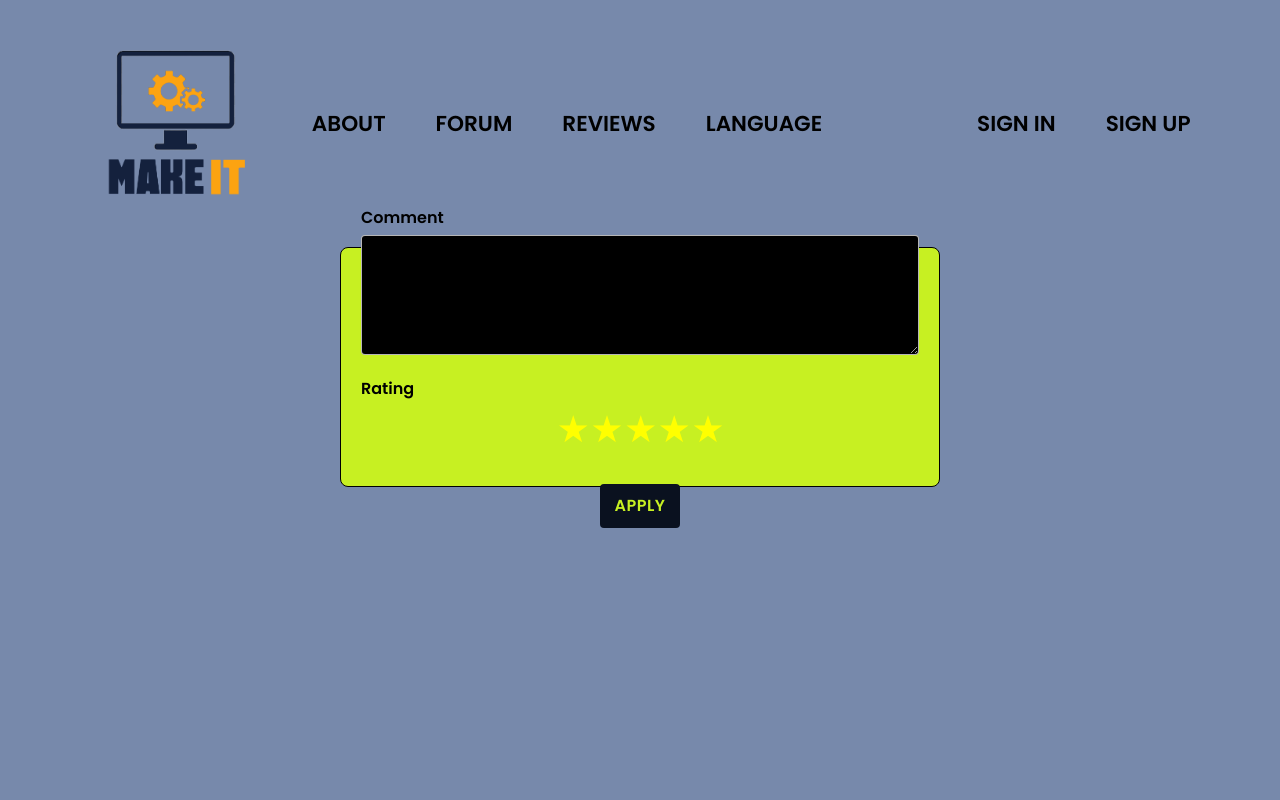
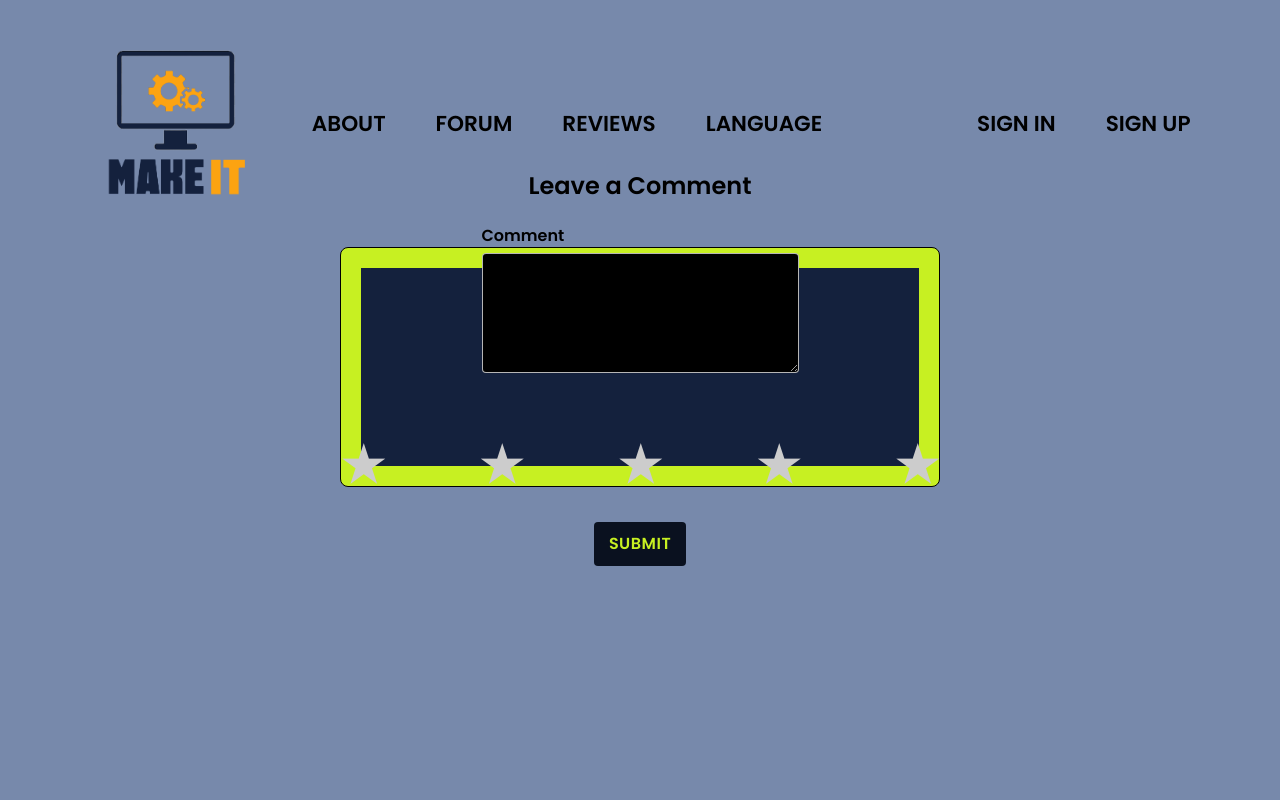
Before and after one commit to BojidarDermendjiev/MakePC-ReactFirstApp, a React (Vite) app in the folder YouCanBuildIT.Demo/client/: page /comment in a window 1280 px wide. Shown: the top 800 px of the page. Built offline with nearby package versions, Linux system fonts and the light colour scheme.

Commit message:
Fixing start problem

```diff
--- a/YouCanBuildIT.Demo/client/src/assets/styles/comment.module.css
+++ b/YouCanBuildIT.Demo/client/src/assets/styles/comment.module.css
@@ -55,20 +55,23 @@ textarea .form-group input:focus,
   gap: 5px;
 }
 
-.rating input {
-  display: none;
-}
-
-.rating label {
-  font-size: 2em;
-  color: #ff0;
+.star-button,
+.star-button-blank {
+  background: none;
+  border: none;
   cursor: pointer;
 }
 
-.rating input:checked ~ label,
-.rating label:hover,
-.rating label:hover ~ label {
-  color: rgb(0, 0, 0);
+.star {
+  color: #ff0; /* Yellow stars */
+  font-size: 4em;
+  padding: 0 !important;
+}
+
+.star-button-blank .star {
+  color: #ccc; /* Light grey for unselected stars */
+  padding: 0 !important;
+
 }
 
 .btnSumit {
--- a/YouCanBuildIT.Demo/client/src/pages/Feedback/Comment.jsx
+++ b/YouCanBuildIT.Demo/client/src/pages/Feedback/Comment.jsx
@@ -1,57 +1,49 @@
-import React, { useContext, useState } from "react";
-import styles from "../../assets/styles/comment.module.css";
-import { AuthContext } from "../../context/AuthContextProvider";
+import React, { useState } from 'react';
+import styles from '../../assets/styles/comment.module.css';
 
-export default function Comment() {
-  const { user } = useContext(AuthContext);
-  const [comment, setComment] = useState("");
+const Comment = () => {
+  const [comment, setComment] = useState('');
   const [rating, setRating] = useState(0);
 
-  const handleCommentChange = (e) => {
-    setComment(e.target.value);
+  const handleSubmit = (e) => {
+    e.preventDefault();
+    console.log(comment, rating); // Process the comment and rating
+    setComment(''); // Reset comment input after submission
+    setRating(0); // Reset rating after submission
   };
 
-  const handleRatingChange = (e) => {
-    setRating(e.target.value);
-  };
-
-  console.log(rating);
   return (
-    <div className={styles["comment-form-container"]}>
-      <div className={styles["form-group"]}>
-        <label htmlFor="comment">Comment</label>
-        <textarea
-          id="comment"
-          name="comment"
-          rows="4"
-          value={comment}
-          onChange={handleCommentChange}
-          required
-        ></textarea>
-      </div>
-      <div className={styles["form-group"]}>
-        <label>Rating</label>
-        <div className={styles["rating"]}>
-          {[...Array(5)].map((_, index) => (
-            <React.Fragment key={index}>
-              <input
-                type="radio"
-                id={`star${index + 1}`}
-                name="rating"
-                value={index + 1}
-                checked={rating == index + 1}
-                onChange={handleRatingChange}
-              />
-              <label htmlFor={`star${index + 1}`} title={`${index + 1} stars`}>
-                ★
-              </label>
-            </React.Fragment>
-          ))}
+    <div className={styles['comment-form-container']}>
+      <form className={styles['comment-form']} onSubmit={handleSubmit}>
+        <h2>Leave a Comment</h2>
+        <div className={styles['form-group']}>
+          <label htmlFor="comment">Comment</label>
+          <textarea
+            id="comment"
+            className={styles['form-group']}
+            value={comment}
+            onChange={(e) => setComment(e.target.value)}
+          />
         </div>
-      </div>
-      <button type="submit" className={styles["btnSumit"]}>
-        Apply
-      </button>
+        <div className={styles.rating}>
+          {[...Array(5)].map((star, index) => {
+            index += 1;
+            return (
+              <button
+                type="button"
+                key={index}
+                className={index <= rating ? styles['star-button'] : styles['star-button-blank']}
+                onClick={() => setRating(index)}
+              >
+                <span className={styles.star}>&#9733;</span> {/* Star character */}
+              </button>
+            );
+          })}
+        </div>
+        <button type="submit" className={styles['btnSumit']}>Submit</button>
+      </form>
     </div>
   );
-}
+};
+
+export default Comment;
--- a/YouCanBuildIT.Demo/client/src/pages/Login/Login.jsx
+++ b/YouCanBuildIT.Demo/client/src/pages/Login/Login.jsx
@@ -121,7 +121,7 @@ const Login = () => {
                   : t("authenticator.registerDetails")}
               </p>
               <button
-                className={styles.hidden}
+                className={ `${styles.hidden} ${styles["auth-button"]}`}
                 id={isSignUp ? "login" : "register"}
                 onClick={() => setIsSignUp(!isSignUp)}
               >
```
